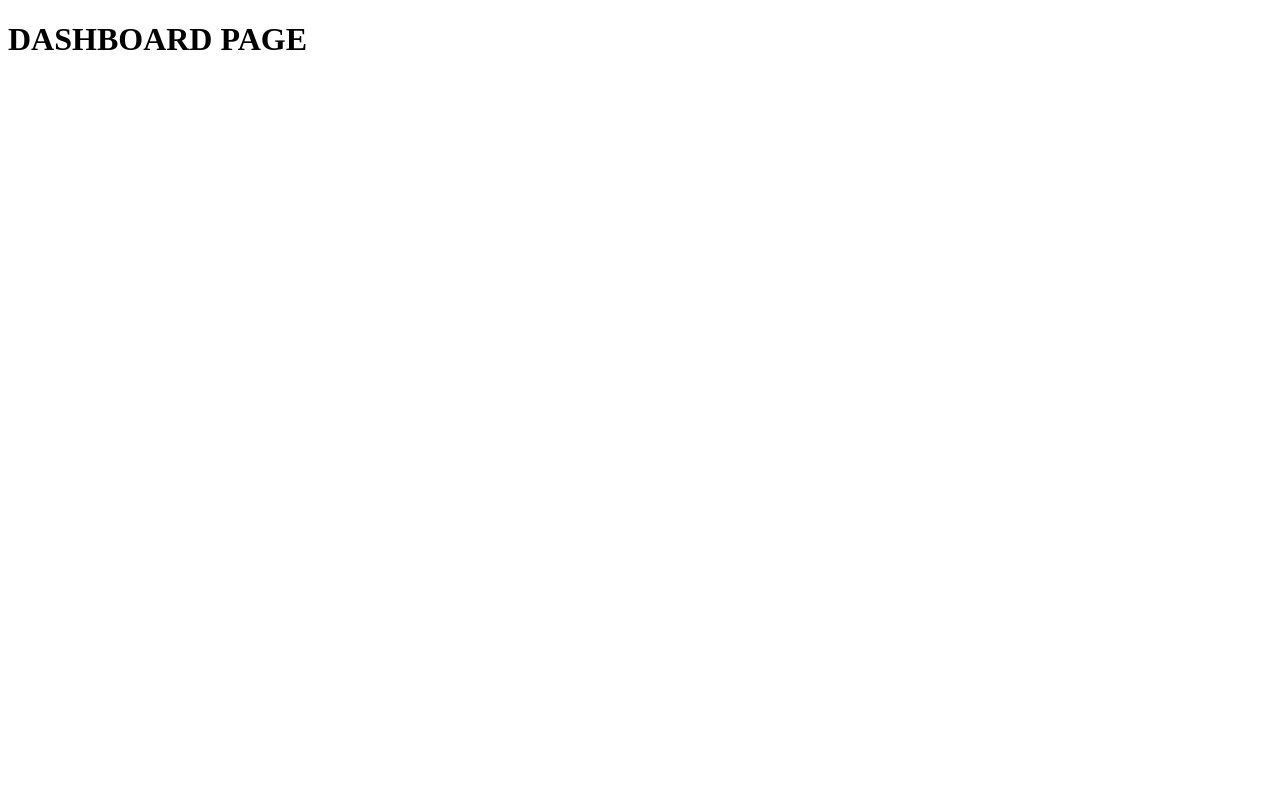
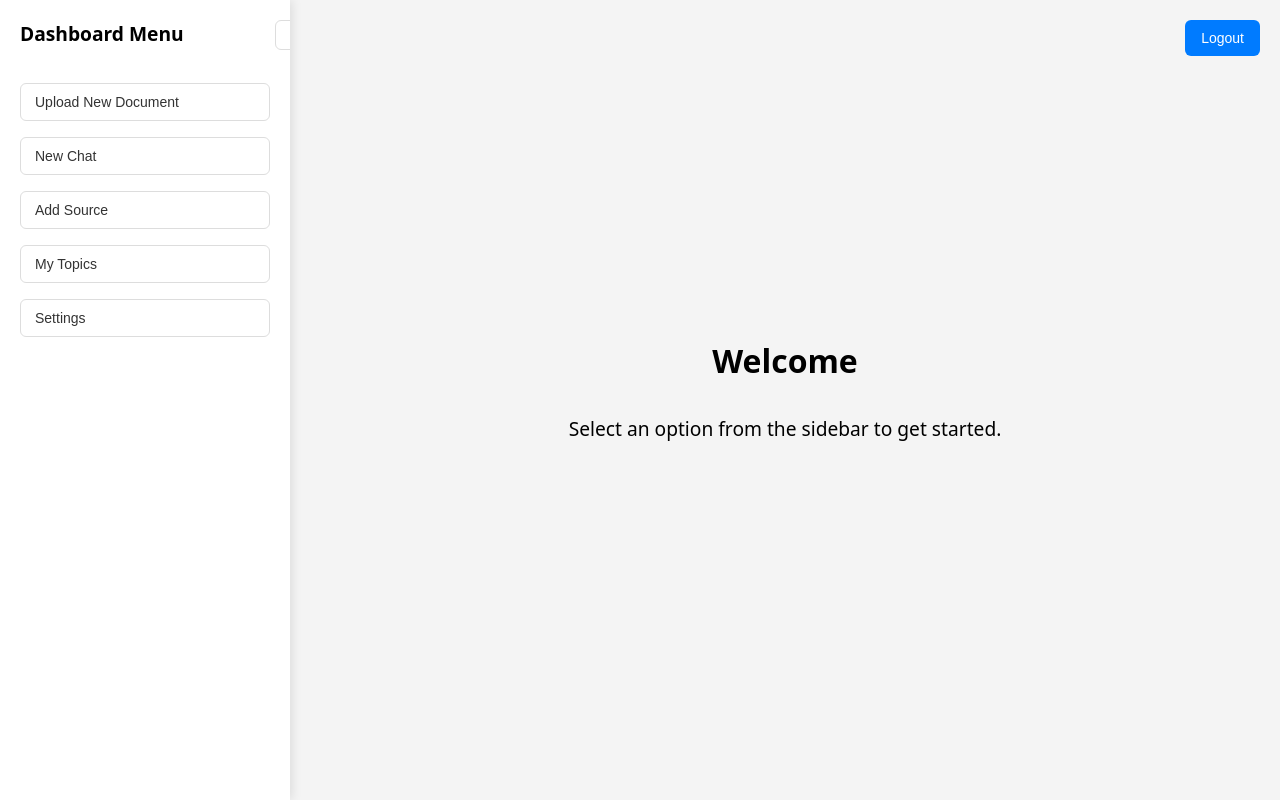
Before and after one commit to v659/TISBHACKS_2026, a FastAPI app: page /dashboard in a window 1280 px wide. Before the commit the page is almost empty. Run offline with FastAPI, Linux system fonts and the light colour scheme; parts of the project's set-up code (start-up, migrations or seed data) failed here and were passed over.

Commit message:
Update dashboard layout and styling

```diff
--- a/templates/dashboard.html
+++ b/templates/dashboard.html
@@ -2,9 +2,131 @@
 <html lang="en">
 <head>
     <meta charset="UTF-8">
-    <title>Title</title>
+    <title>Dashboard</title>
+    <style>
+        body {
+            margin: 0;
+            font-family: system-ui, -apple-system, BlinkMacSystemFont, sans-serif;
+            background-color: #f4f4f4;
+            height: 100vh;
+            display: flex;
+        }
+
+        /* Sidebar */
+        .sidebar {
+            width: 250px;
+            background-color: #fff;
+            padding: 20px;
+            box-shadow: 2px 0 10px rgba(0,0,0,0.1);
+            display: flex;
+            flex-direction: column;
+            gap: 16px;
+            transition: width 0.3s;
+            overflow: hidden;
+            position: relative;
+        }
+
+        .sidebar.collapsed {
+            width: 0px;
+        }
+
+        .sidebar h2 {
+            margin: 0 0 20px 0;
+            font-size: 1.2rem;
+            white-space: nowrap;
+        }
+
+        .sidebar button {
+            padding: 10px 14px;
+            font-size: 14px;
+            cursor: pointer;
+            background-color: white; /* changed from gray */
+            border: 1px solid #ddd;
+            border-radius: 6px;
+            color: #333;
+            text-align: left;
+            transition: background-color 0.2s, width 0.3s;
+            white-space: nowrap;
+        }
+
+        .sidebar button:hover {
+            background-color: #f0f0f0;
+        }
+
+        .collapse-btn {
+            position: absolute;
+            top: 20px;
+            right: -15px;
+            width: 30px;
+            height: 30px;
+            border-radius: 50%;
+            background-color: #007bff;
+            color: white;
+            border: none;
+            cursor: pointer;
+        }
+
+        /* Main content area */
+        .main-content {
+            flex: 1;
+            padding: 40px;
+            display: flex;
+            flex-direction: column;
+            align-items: center;
+            justify-content: center;
+            position: relative;
+        }
+
+        .main-content h1 {
+            margin-top: 0;
+            font-size: 2rem;
+        }
+
+        .main-content p {
+            font-size: 1.2rem;
+            margin-top: 12px;
+        }
+
+        /* Logout button */
+        .logout-btn {
+            position: absolute;
+            top: 20px;
+            right: 20px;
+            padding: 10px 16px;
+            font-size: 14px;
+            cursor: pointer;
+            background-color: #007bff;
+            color: white;
+            border: none;
+            border-radius: 6px;
+        }
+
+        .logout-btn:hover {
+            background-color: #0056b3;
+        }
+    </style>
 </head>
 <body>
-<h1>DASHBOARD PAGE</h1>
+    <div class="sidebar" id="sidebar">
+        <h2>Dashboard Menu</h2>
+        <button>Upload New Document</button>
+        <button>New Chat</button>
+        <button>Add Source</button>
+        <button>My Topics</button>
+        <button>Settings</button>
+        <button class="collapse-btn" onclick="toggleSidebar()">&#9776;</button>
+    </div>
+
+    <div class="main-content">
+        <button class="logout-btn" onclick="window.location.href='/'">Logout</button>
+        <h1 id="welcome-text">Welcome</h1>
+        <p>Select an option from the sidebar to get started.</p>
+    </div>
+
+    <script src="/static/script.js"></script>
+    <script>
+      loadUser();
+    </script>
+
 </body>
 </html>
```
